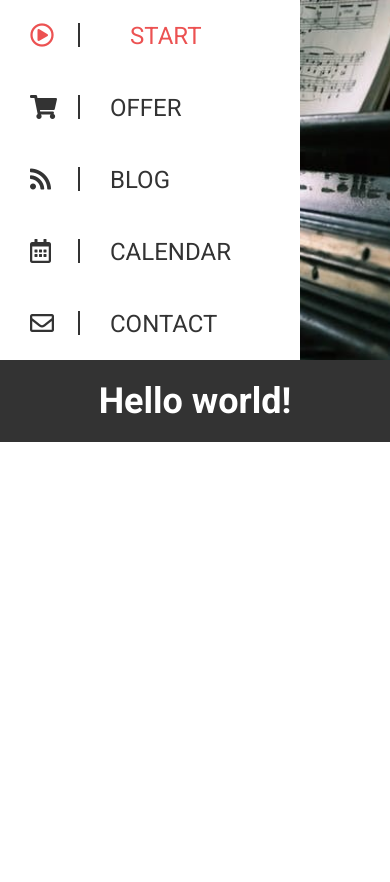
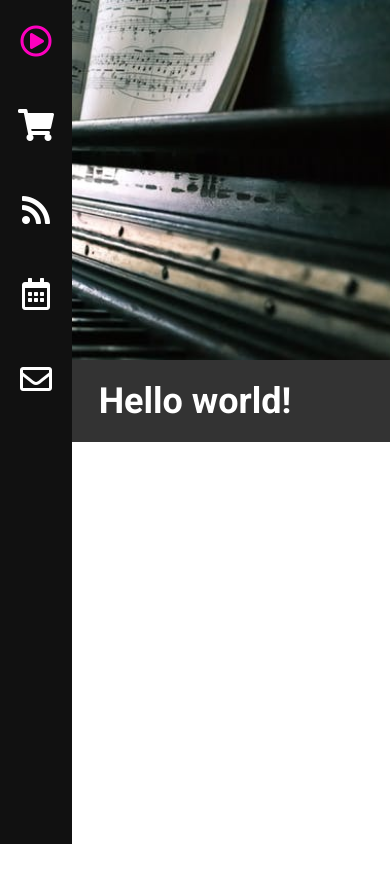
Before and after one commit to annbag/task-3-FronEnd, a plain HTML site: page index.html in a window 390 px wide. Shown: the top 882 px of the page. Before the commit the page ends 844 px from the top, so only its background shows below. Drawn offline with Linux system fonts and the light colour scheme.

Commit message:
add nav to mobile

```diff
--- a/index.html
+++ b/index.html
@@ -10,13 +10,22 @@
 	</head>
 <body>
 	<div class="wrap clearfix">
-		<nav>
+		<nav class="desktop">
 			<ul>
 				<li><a href="#"><i class="far fa-play-circle"></i>start</a></li>
 				<li><a href="#"><i class="fas fa-shopping-cart"></i>offer</a></li>
 				<li><a href="#"><i class="fas fa-rss"></i>blog</a></li>
 				<li><a href="#"><i class="far fa-calendar-alt"></i>calendar</a></li>
 				<li><a href="#"><i class="far fa-envelope"></i>contact</a></li>
+			</ul>
+		</nav>
+		<nav class="mobile">
+			<ul>
+				<li><a href="#"><i class="far fa-play-circle"></i></a></li>
+				<li><a href="#"><i class="fas fa-shopping-cart"></i></a></li>
+				<li><a href="#"><i class="fas fa-rss"></i></a></li>
+				<li><a href="#"><i class="far fa-calendar-alt"></i></a></li>
+				<li><a href="#"><i class="far fa-envelope"></i></a></li>
 			</ul>
 		</nav>
 		<header></header>
--- a/style.css
+++ b/style.css
@@ -14,17 +14,20 @@ html {
 .wrap {
 	max-width: 1280px;
 }
-nav, header {
+nav.mobile {
+	display: none;
+}
+nav.desktop, header {
 	height: 360px;
 }
-nav {
+nav.desktop {
 	float: left;
 	width: 300px;
 }
-nav ul {
+nav.desktop ul {
 	list-style: none;
 }
-nav ul li a {
+nav.desktop ul li a {
 	display: block;
 	line-height: calc(360px / 5);
 	padding-left: 30px;
@@ -33,16 +36,16 @@ nav ul li a {
 	text-transform: uppercase;
 	text-decoration: none;
 }
-nav ul li a i {
+nav.desktop ul li a i {
 	width: 50px;
 	margin-right: 30px;
 	border-right: 2px solid #333;
 	transition: .3s;
 }
-nav ul li a:hover {
+nav.desktop ul li a:hover {
 	color: #ec5252;
 }
-nav ul li a:hover i {
+nav.desktop ul li a:hover i {
 	margin-right: 50px;
 }
 header {
@@ -53,6 +56,43 @@ header {
 	background-position: center;
 	background-size: cover;
 }
+@media (max-width: 1024px) {
+	nav.desktop {
+		display: none;
+	}
+	nav.mobile {
+		position: fixed;
+		display: block;
+		width: 72px;
+		height: 100%;
+		background-color: #111;
+	}
+	nav.mobile a {
+		display: block;
+		text-align: center;
+		line-height: 10vh;
+		font-size: 32px;
+		color: #fff;
+	}
+	nav.mobile li:nth-child(1):hover a{
+		color: #FF00BF;
+	}
+	nav.mobile li:nth-child(2):hover a{
+		color: #8800BA;
+	}
+	nav.mobile li:nth-child(3):hover a{
+		color: #0040FF;
+	}
+	nav.mobile li:nth-child(4):hover a{
+		color: #00FF40;
+	}
+	nav.mobile li:nth-child(5):hover a{
+		color: #FFBF00;
+	}
+	header {
+		width: 100%;
+	}
+}
 section h1 {
 	padding: 20px 0;
 	font-size: 36px;
@@ -60,3 +100,6 @@ section h1 {
 	color: #fff;
 	text-align: center;
 }
+section {
+	height: 300vh;
+}
```
